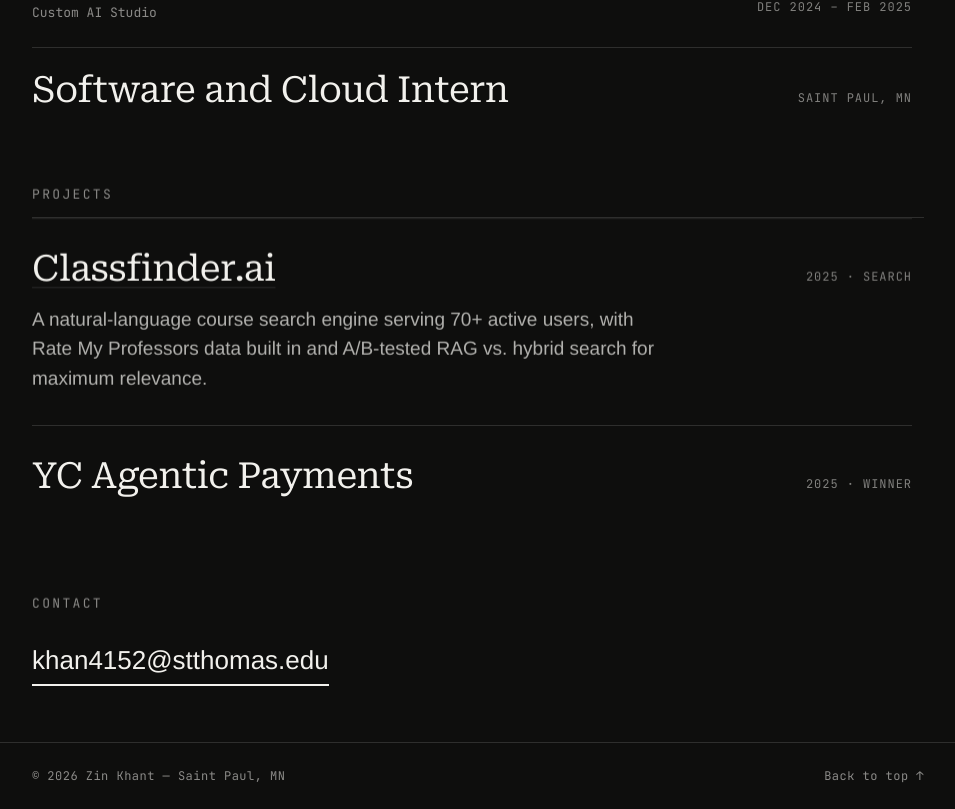
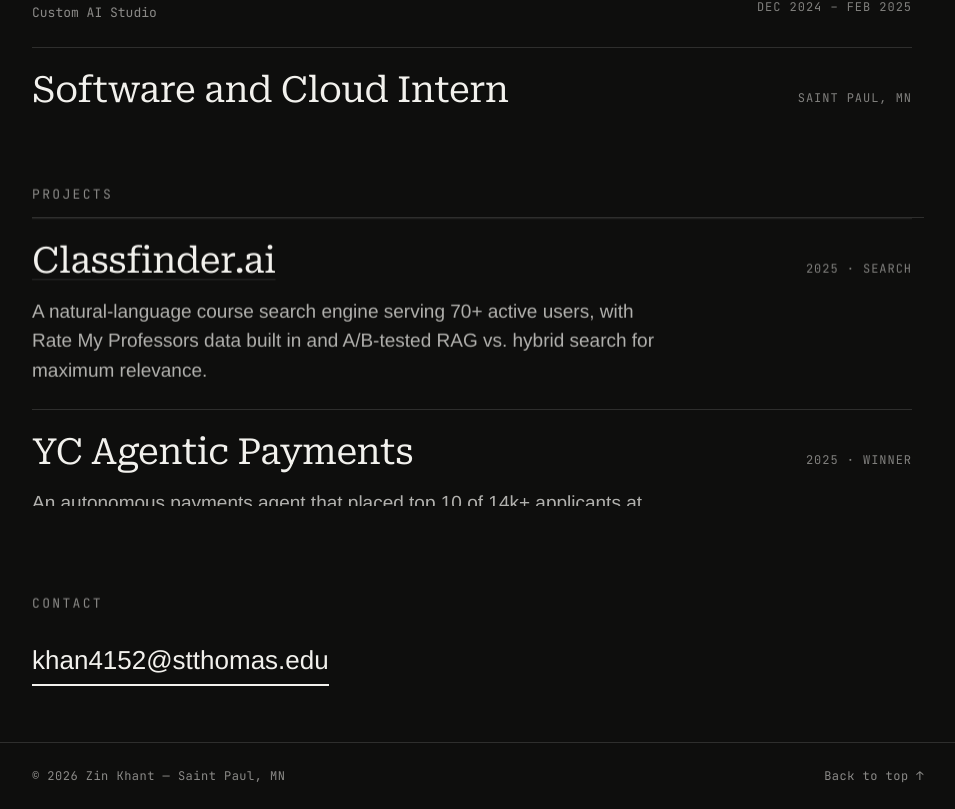
Before and after one commit to ZinMK/personal-website, a React (Vite) app: page / in a window 1280 px wide. Shown: the part 1067-1876 px from the top of the page, without its empty margins (272-1227 px from the left). Built offline with nearby package versions, Linux system fonts and the light colour scheme.

Commit message:
[termi] edit components/ZinKhantPortfolio.tsx

```diff
--- a/src/components/ZinKhantPortfolio.tsx
+++ b/src/components/ZinKhantPortfolio.tsx
@@ -530,7 +530,7 @@ export const ZinKhantPortfolio = () => {
                 style={{
                   borderTop: "1px solid var(--line)",
                   borderBottom: entry.last ? "1px solid var(--line)" : undefined,
-                  padding: "clamp(20px,3vw,32px) 0",
+                  padding: "clamp(16px,2.5vw,24px) 0",
                   display: "flex",
                   flexDirection: "column",
                   gap: 16,
```
